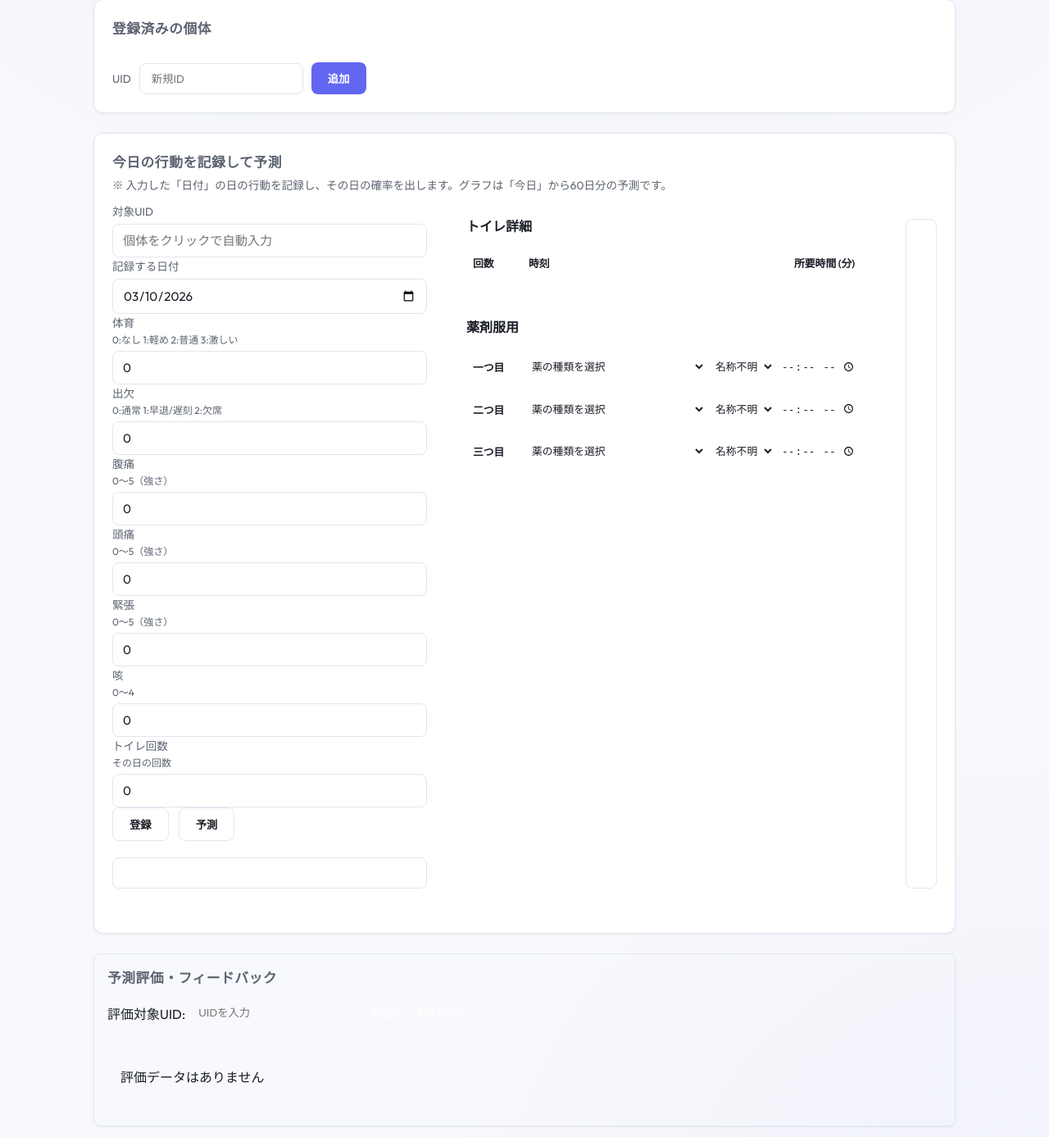
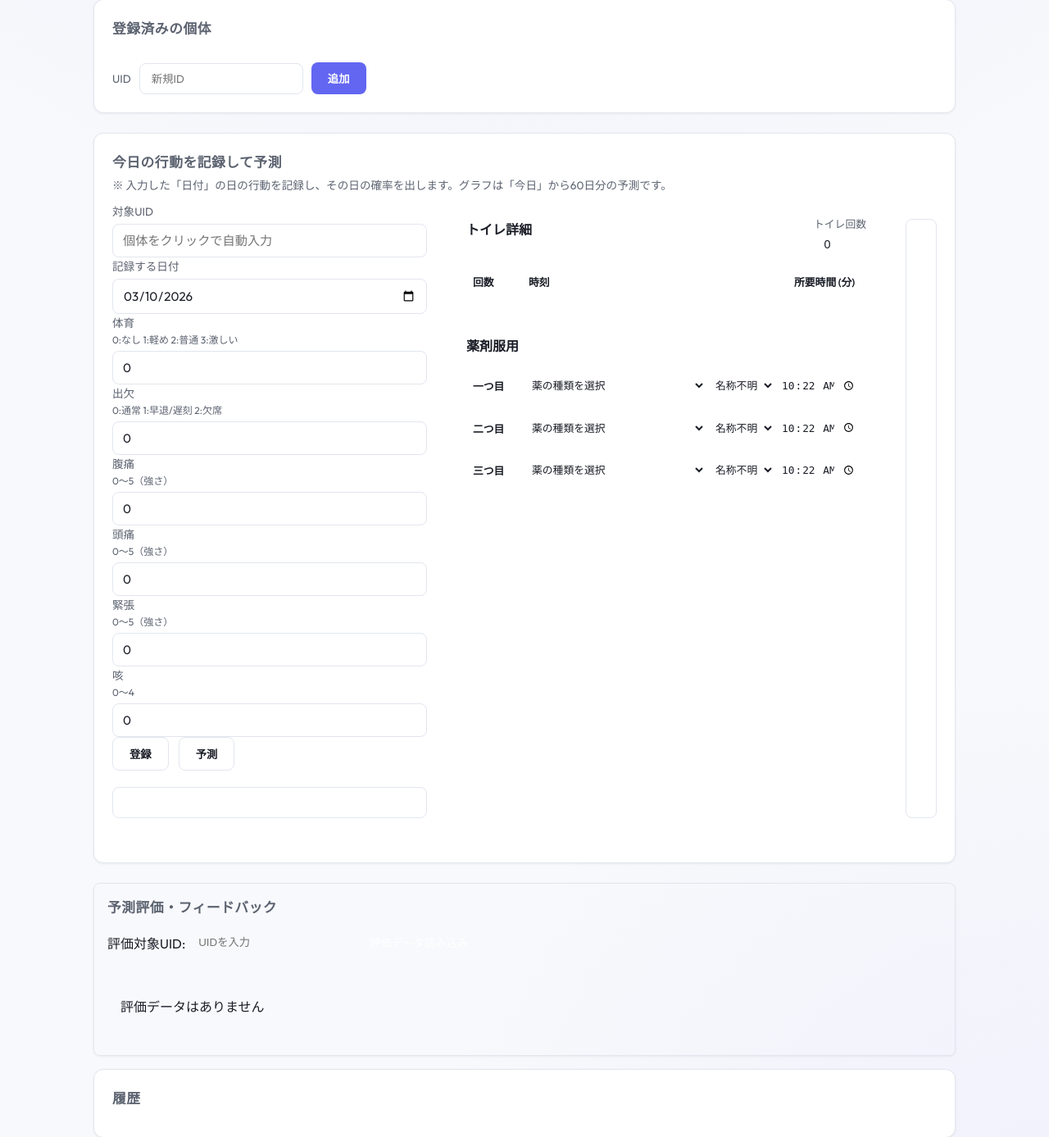
Before and after one commit to aoisakana2011-cloud/RANSHI_KUN, a Flask app: page /dashboard in a window 1280 px wide. Shown: the part 151-1538 px from the top of the page at 82% size. Run offline with Flask 3, Linux system fonts and the light colour scheme; a user stored in the database is signed in; data that the repository does not hold is empty.

Commit message:
True is only one

```diff
--- a/app/web/templates/dashboard.html
+++ b/app/web/templates/dashboard.html
@@ -50,10 +50,6 @@
                     <label>咳 <span class="criteria">0〜4</span></label>
                     <input type="number" id="predict-cough" min="0" max="4" value="0">
                 </div>
-                <div class="form-row">
-                    <label>トイレ回数 <span class="criteria">その日の回数</span></label>
-                    <input type="number" id="predict-toilet-count" min="0" max="10" value="0" onchange="updateToiletTable()">
-                </div>
                 <div class="form-buttons">
                     <button type="button" id="register-btn">登録</button>
                     <button type="button" id="predict-btn">予測</button>
@@ -67,7 +63,13 @@
 
         <div class="right-panel">
             <div class="toilet-section">
+                <div class="toilet-header">
                     <h4>トイレ詳細</h4>
+                    <div class="toilet-count-input">
+                        <label>トイレ回数</label>
+                        <input type="number" id="predict-toilet-count" min="0" max="10" value="0" onchange="updateToiletTable()">
+                    </div>
+                </div>
                 <div class="toilet-table-container">
                     <div class="table-header">
                         <span>回数</span>
@@ -219,6 +221,44 @@
     background: var(--bg-secondary);
     display: flex;
     flex-direction: column;
+}
+
+.toilet-header {
+    display: flex;
+    justify-content: space-between;
+    align-items: center;
+    margin-bottom: 1rem;
+}
+
+.toilet-header h4 {
+    margin: 0;
+    color: var(--text-primary);
+    font-size: 1rem;
+    font-weight: 600;
+}
+
+.toilet-count-input {
+    display: flex;
+    flex-direction: column;
+    align-items: flex-end;
+    gap: 0.25rem;
+}
+
+.toilet-count-input label {
+    font-size: 0.8rem;
+    color: var(--text-muted);
+    font-weight: 500;
+}
+
+.toilet-count-input input {
+    width: 80px;
+    padding: 0.25rem;
+    border: 1px solid var(--border-color);
+    border-radius: 3px;
+    background: var(--bg-primary);
+    color: var(--text-primary);
+    font-size: 0.9rem;
+    text-align: center;
 }
 
 .toilet-section h4, .meds-section h4 {
@@ -486,6 +526,13 @@ async function loadMedsData() {
     }
 }
 
+// 時刻フォーマット
+function formatTime(date) {
+    const hours = String(date.getHours()).padStart(2, '0');
+    const minutes = String(date.getMinutes()).padStart(2, '0');
+    return `${hours}:${minutes}`;
+}
+
 // トイレ表を更新
 function updateToiletTable() {
     const count = parseInt(document.getElementById("predict-toilet-count").value) || 0;
@@ -731,63 +778,38 @@ document.getElementById("predict-btn").addEventListener("click", async () => {
         alert("UIDを入力してください");
         return;
     }
-    const dateStr = document.getElementById("predict-date").value;
-    if (!dateStr) {
-        alert("日付を入力してください");
-        return;
-    }
+
     const payload = {
-        datetime: dateStr + " 07:00",
-        gym: Number(document.getElementById("predict-gym").value || 0),
-        absent: Number(document.getElementById("predict-absent").value || 0),
-        pain: Number(document.getElementById("predict-pain").value || 0),
-        headache: Number(document.getElementById("predict-headache").value || 0),
-        tone_pressure: Number(document.getElementById("predict-tone").value || 0),
-        cough: Number(document.getElementById("predict-cough").value || 0),
-        toilet_times: Array.from({ length: Number(document.getElementById("predict-toilet-count").value || 0) }).map(() => ({ time: "07:00", duration_min: 3 })),
-        notes: document.getElementById("predict-notes").value || "",
+        date: document.getElementById("predict-date").value,
+        gym: parseInt(document.getElementById("predict-gym").value),
+        absent: parseInt(document.getElementById("predict-absent").value),
+        pain: parseInt(document.getElementById("predict-pain").value),
+        headache: parseInt(document.getElementById("predict-headache").value),
+        tone: parseInt(document.getElementById("predict-tone").value),
+        cough: parseInt(document.getElementById("predict-cough").value),
+        toilet_count: parseInt(document.getElementById("predict-toilet-count").value) || 0,
+        toilet_times: collectToiletData(),
+        meds: collectMedsData()
     };
-    const res = await fetch("/api/v1/predict/" + encodeURIComponent(uid), {
+
+    try {
+        const response = await fetch(`/api/v1/predict/${uid}`, {
             method: "POST",
             headers: { "Content-Type": "application/json" },
             body: JSON.stringify(payload),
         });
-    const out = document.getElementById("predict-result");
-    if (!res.ok) {
-        try {
-            const err = await res.json();
-            out.innerHTML = "予測に失敗しました: " + (err.error || res.statusText);
-        } catch (_) {
-            out.innerHTML = "予測に失敗しました";
+
+        if (!response.ok) {
+            const error = await response.json();
+            throw new Error(error.error || "予測に失敗しました");
         }
-        document.getElementById("chart-wrap").style.display = "none";
-        return;
+
+        const data = await response.json();
+        displayPredictionResult(data);
+        showPredictionChart(data);
+    } catch (err) {
+        alert(err.message);
     }
-    const data = await res.json();
-    const todayProb = (data.entry && data.entry.final_prob != null ? data.entry.final_prob : 0) * 100;
-    const dates = data.prediction && data.prediction.dates ? data.prediction.dates : [];
-    const percent = data.prediction && data.prediction.percent ? data.prediction.percent : [];
-    const centerDate = (data.prediction && data.prediction.center_date) || "";
-    const sigma = (data.prediction && data.prediction.sigma) != null ? data.prediction.sigma : 2;
-
-    const pairs = dates.map((d, i) => ({ date: d, p: percent[i] || 0 }));
-    pairs.sort((a, b) => b.p - a.p);
-    const top = pairs.slice(0, 5);
-
-    let html = "<strong>" + uid + "</strong> の " + (data.entry && data.entry.date) + " の推定: " + todayProb.toFixed(1) + "%<br>";
-    html += "中心日（予測ピーク）: " + centerDate + " &nbsp; σ=" + sigma.toFixed(2) + " 日<br>";
-    html += "確率が高い日 上位5日:<br>";
-    top.forEach(function (t) {
-        html += t.date + ": " + t.p.toFixed(1) + "%<br>";
-    });
-    out.innerHTML = html;
-
-    if (dates.length && percent.length) {
-        drawPredictionChart(dates, percent, centerDate, sigma);
-    } else {
-        document.getElementById("chart-wrap").style.display = "none";
-    }
-    loadHistory(uid);
 });
 
 document.getElementById("register-btn").addEventListener("click", async () => {
@@ -801,6 +823,7 @@ document.getElementById("register-btn").addEventListener("click", async () => {
         alert("日付を入力してください");
         return;
     }
+
     const payload = {
         datetime: dateStr + " 07:00",
         gym: Number(document.getElementById("predict-gym").value || 0),
@@ -811,28 +834,56 @@ document.getElementById("register-btn").addEventListener("click", async () => {
         cough: Number(document.getElementById("predict-cough").value || 0),
         toilet_times: collectToiletData(),
         meds: collectMedsData(),
-        notes: document.getElementById("predict-notes").value || "",
     };
+
+    try {
         const res = await fetch("/api/v1/register/" + encodeURIComponent(uid), {
             method: "POST",
             headers: { "Content-Type": "application/json" },
             body: JSON.stringify(payload),
         });
+
+        if (!res.ok) {
+            const error = await res.json();
+            throw new Error(error.error || "登録に失敗しました");
+        }
+
+        const data = await res.json();
         const out = document.getElementById("predict-result");
-    if (!res.ok) {
-        try {
-            const err = await res.json();
-            out.innerHTML = "登録に失敗しました: " + (err.error || res.statusText);
-        } catch (_) {
-            out.innerHTML = "登録に失敗しました";
+        out.innerHTML = `<div class="success">登録しました！</div>`;
+
+        // フォームをリセット
+        document.getElementById("predict-form").reset();
+        updateToiletTable();
+
+    } catch (err) {
+        alert(err.message);
     }
-        return;
+});
+
+// 予測結果を表示
+function displayPredictionResult(data) {
+    const out = document.getElementById("predict-result");
+    const todayProb = (data.entry && data.entry.final_prob != null ? data.entry.final_prob : 0) * 100;
+    const dates = data.prediction && data.prediction.dates ? data.prediction.dates : [];
+    const percent = data.prediction && data.prediction.percent ? data.prediction.percent : [];
+    const centerDate = (data.prediction && data.prediction.center_date) || "";
+    const sigma = (data.prediction && data.prediction.sigma) != null ? data.prediction.sigma : 2;
+
+    const pairs = dates.map((d, i) => ({ date: d, p: percent[i] || 0 }));
+    pairs.sort((a, b) => b.p - a.p);
+    const top = pairs.slice(0, 5);
+
+    let html = "<strong>" + (data.uid || "") + "</strong> の " + (data.entry && data.entry.date) + " の推定: " + todayProb.toFixed(1) + "%<br>";
+    html += "中心日（予測ピーク）: " + centerDate + " &nbsp; σ=" + sigma.toFixed(2) + " 日<br>";
+    html += "確率が高い日 上位5日:<br>";
+    top.forEach(function (t) {
+        html += t.date + ": " + t.p.toFixed(1) + "%<br>";
+    });
+    out.innerHTML = html;
+
+    loadHistory(data.uid || "");
 }
-    const data = await res.json();
-    out.innerHTML = "<strong>" + data.message + "</strong> " + (data.entry && data.entry.date ? data.entry.date + " を登録しました。" : "");
-    loadIndividuals();
-    loadHistory(uid);
-});
 
 // 評価システム関数
 async function loadEvaluation() {
```
Lines whose indentation alone changed are shown as unchanged.
